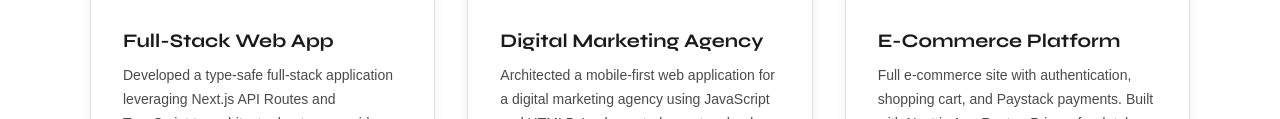
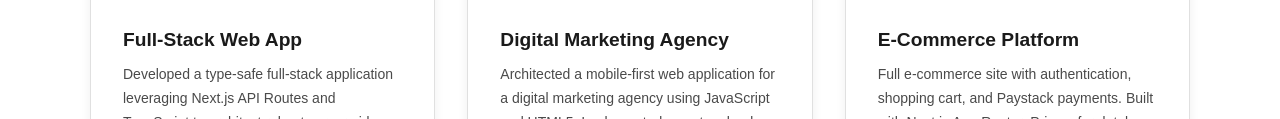
Before and after one commit to Ronnie-coder1/Ronald-Akonortey-Portfolio, a plain HTML site: page index.html in a window 1280 px wide. Shown: the part 2659-2778 px from the top of the page. Drawn offline with Linux system fonts and the light colour scheme.

Commit message:
Add line break to software developer headline

```diff
--- a/index.html
+++ b/index.html
@@ -433,7 +433,7 @@
 
 
   .project-title {
-    font-family: 'Syne', sans-serif;
+    font-family:  sans-serif;
     font-size: clamp(1rem, 2.5vw, 1.2rem);
     font-weight: 700;
     margin-bottom: 0.75rem;
@@ -749,6 +749,7 @@
     <div class="hero-tag">Available for work</div>
     <h1>
       <span class="line">Software Developer</span>
+      <br>
       <span class="line accent">Frontend-Focused</span>
     </h1>
     <p class="hero-desc">I build fast, scalable web experiences —
```
